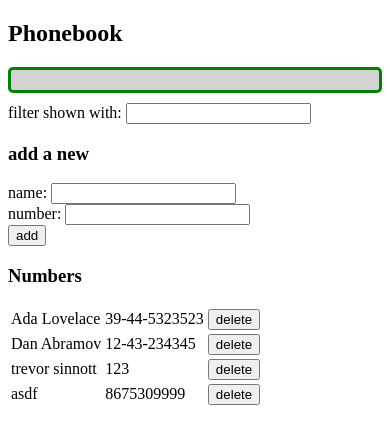
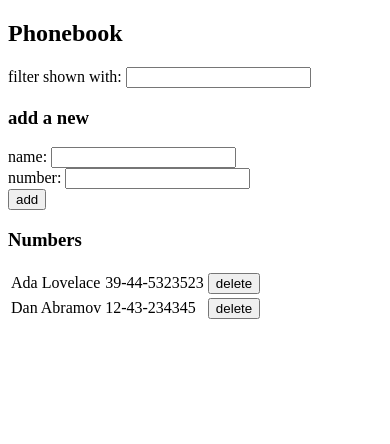
Before and after one commit to trevorsinnott/fullStackOpenMOOC, a React (Create React App) app in the folder part2/phonebook/: page / in a window 390 px wide. Shown: the top 444 px of the page. Built offline with nearby package versions, Linux system fonts and the light colour scheme; data requests are answered from the project's data file.

Commit message:
exercise 2.20* Phonebook step12

```diff
--- a/part2/phonebook/db.json
+++ b/part2/phonebook/db.json
@@ -9,16 +9,6 @@
       "name": "Dan Abramov",
       "number": "12-43-234345",
       "id": 3
-    },
-    {
-      "name": "trevor sinnott",
-      "number": "123",
-      "id": 4
-    },
-    {
-      "name": "asdf",
-      "number": "8675309999",
-      "id": 5
     }
   ]
 }
--- a/part2/phonebook/src/components/App.js
+++ b/part2/phonebook/src/components/App.js
@@ -12,7 +12,10 @@ const App = () => {
     number: "",
   });
   const [filterBy, setFilterBy] = useState({ showAll: true, searchValue: "" });
-  const [changeMessage, setChangeMessage] = useState("");
+  const [changeMessage, setChangeMessage] = useState({
+    error: false,
+    text: "",
+  });
 
   useEffect(() => {
     personService.getAll().then((initialPersons) => {
@@ -45,9 +48,21 @@ const App = () => {
               )
             );
             setNewPerson({ name: "", number: "" });
-            setChangeMessage(`Updated ${returnedPerson.name}'s number`);
+            setChangeMessage({
+              ...changeMessage,
+              text: `Updated ${returnedPerson.name}'s number`,
+            });
             setTimeout(() => {
-              setChangeMessage("");
+              setChangeMessage({ ...changeMessage, text: "" });
+            }, 5000);
+          })
+          .catch((returnedPerson) => {
+            setChangeMessage({
+              error: true,
+              text: `Information for ${updatedPerson.name} has already been removed from server`,
+            });
+            setTimeout(() => {
+              setChangeMessage({ error: false, text: "" });
             }, 5000);
           });
       }
@@ -55,9 +70,12 @@ const App = () => {
       personService.create(newPerson).then((returnedPerson) => {
         setPersons(persons.concat(returnedPerson));
         setNewPerson({ name: "", number: "" });
-        setChangeMessage(`Added ${returnedPerson.name}`);
+        setChangeMessage({
+          ...changeMessage,
+          text: `Added ${returnedPerson.name}`,
+        });
         setTimeout(() => {
-          setChangeMessage("");
+          setChangeMessage({ ...changeMessage, text: "" });
         }, 5000);
       });
     }
@@ -89,9 +107,16 @@ const App = () => {
   const deletePerson = (id) => {
     const person = persons.find((person) => person.id === id);
     if (window.confirm(`Delete ${person.name}?`)) {
-      personService
-        .remove(id)
-        .then(() => setPersons(persons.filter((person) => person.id !== id)));
+      personService.remove(id).then(() => {
+        setPersons(persons.filter((person) => person.id !== id));
+        setChangeMessage({
+          ...setChangeMessage,
+          text: `Deleted ${persons.find((person) => person.id === id).name}`,
+        });
+        setTimeout(() => {
+          setChangeMessage({ ...changeMessage, text: "" });
+        }, 5000);
+      });
     }
   };
 
--- a/part2/phonebook/src/components/Notification.js
+++ b/part2/phonebook/src/components/Notification.js
@@ -1,7 +1,10 @@
 import React from "react";
 
 const Notification = ({ message }) => {
-  const notificationStyle = {
+  let notificationStyle =
+    message.text === ""
+      ? {}
+      : {
           color: "green",
           background: "lightgrey",
           fontSize: 20,
@@ -10,7 +13,12 @@ const Notification = ({ message }) => {
           padding: 10,
           marginBottom: 10,
         };
-  return <div style={notificationStyle}>{message}</div>;
+
+  if (message.error) {
+    notificationStyle = { ...notificationStyle, color: "red" };
+  }
+
+  return <div style={notificationStyle}>{message.text}</div>;
 };
 
 export default Notification;
```
Lines whose indentation alone changed are shown as unchanged.
